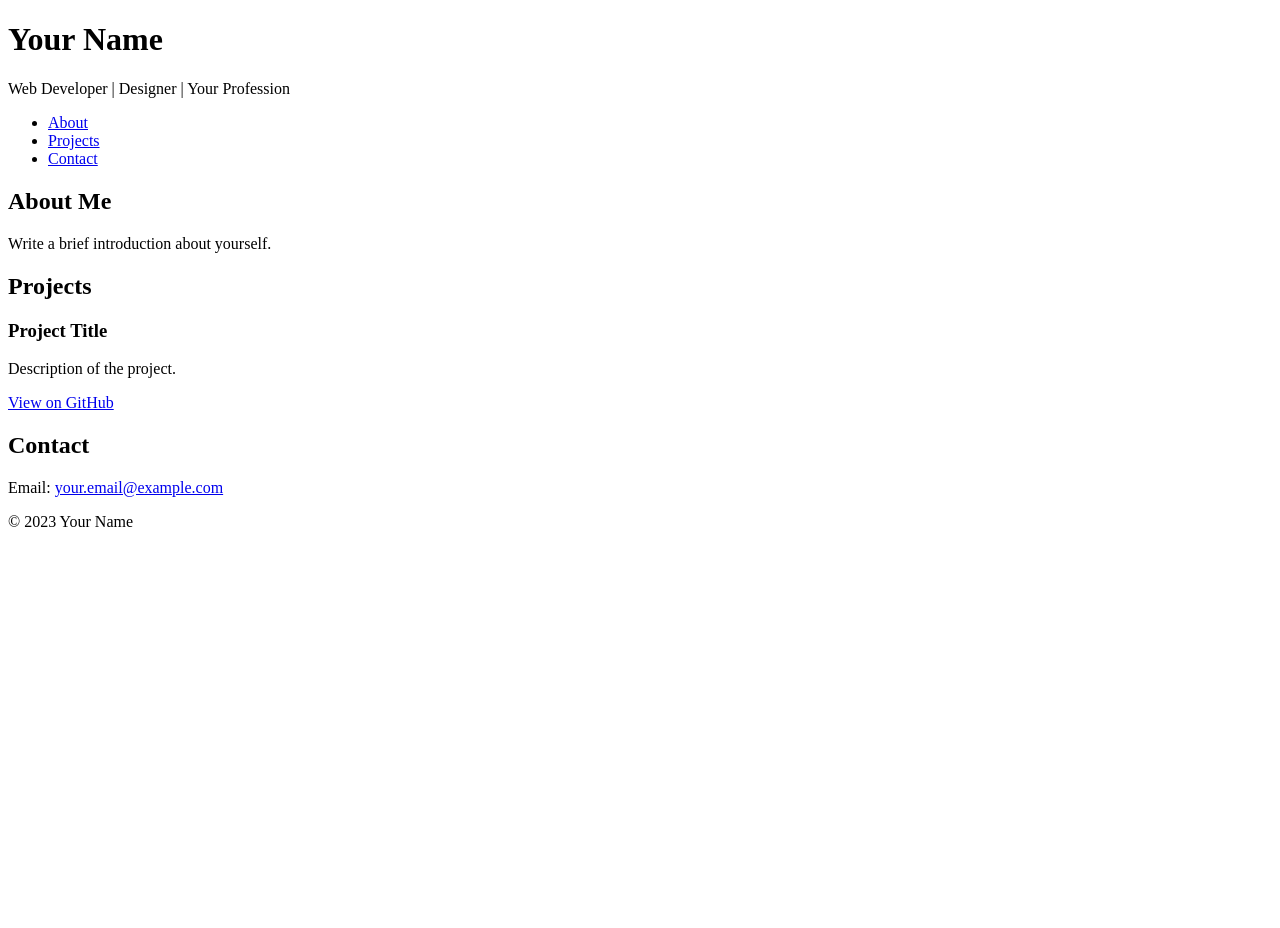
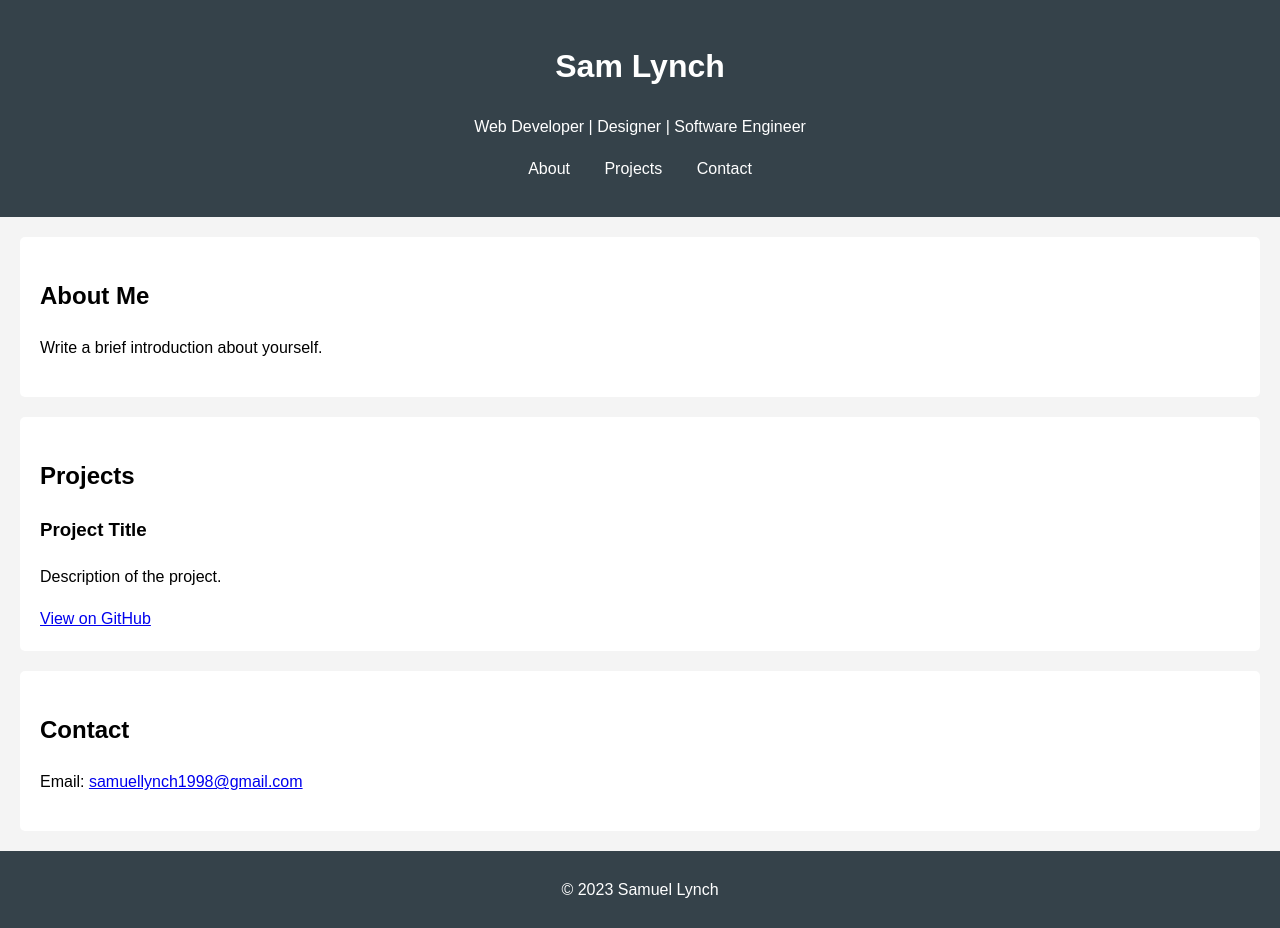
Before and after one commit to samlynchmww/samlynchmww.github.io, a plain HTML site: page index.html in a window 1280 px wide. Before the commit the page ends 800 px from the top, so only its background shows below. Drawn offline with Linux system fonts and the light colour scheme.

Commit message:
button up styles and connecting

```diff
--- a/index.html
+++ b/index.html
@@ -3,13 +3,13 @@
 <head>
     <meta charset="UTF-8">
     <meta name="viewport" content="width=device-width, initial-scale=1.0">
-    <title>Your Name - Portfolio</title>
-    <link rel="stylesheet" href="styles.css">
+    <title>Sam Lynch - Portfolio</title>
+    <link rel="stylesheet" href="style.css">
 </head>
 <body>
     <header>
-        <h1>Your Name</h1>
-        <p>Web Developer | Designer | Your Profession</p>
+        <h1>Sam Lynch</h1>
+        <p>Web Developer | Designer | Software Engineer</p>
         <nav>
             <ul>
                 <li><a href="#about">About</a></li>
@@ -33,10 +33,10 @@
     </section>
     <section id="contact">
         <h2>Contact</h2>
-        <p>Email: <a href="mailto:your.email@example.com">your.email@example.com</a></p>
+        <p>Email: <a href="mailto:samuellynch1998@gmail.com">samuellynch1998@gmail.com</a></p>
     </section>
     <footer>
-        <p>&copy; 2023 Your Name</p>
+        <p>&copy; 2023 Samuel Lynch</p>
     </footer>
     <script src="script.js"></script>
 </body>
--- a/script.js
+++ b/script.js
@@ -0,0 +1,12 @@
+// scripts.js
+
+// Smooth scrolling
+document.querySelectorAll('a[href^="#"]').forEach(anchor => {
+    anchor.addEventListener('click', function (e) {
+        e.preventDefault();
+
+        document.querySelector(this.getAttribute('href')).scrollIntoView({
+            behavior: 'smooth'
+        });
+    });
+});
```
